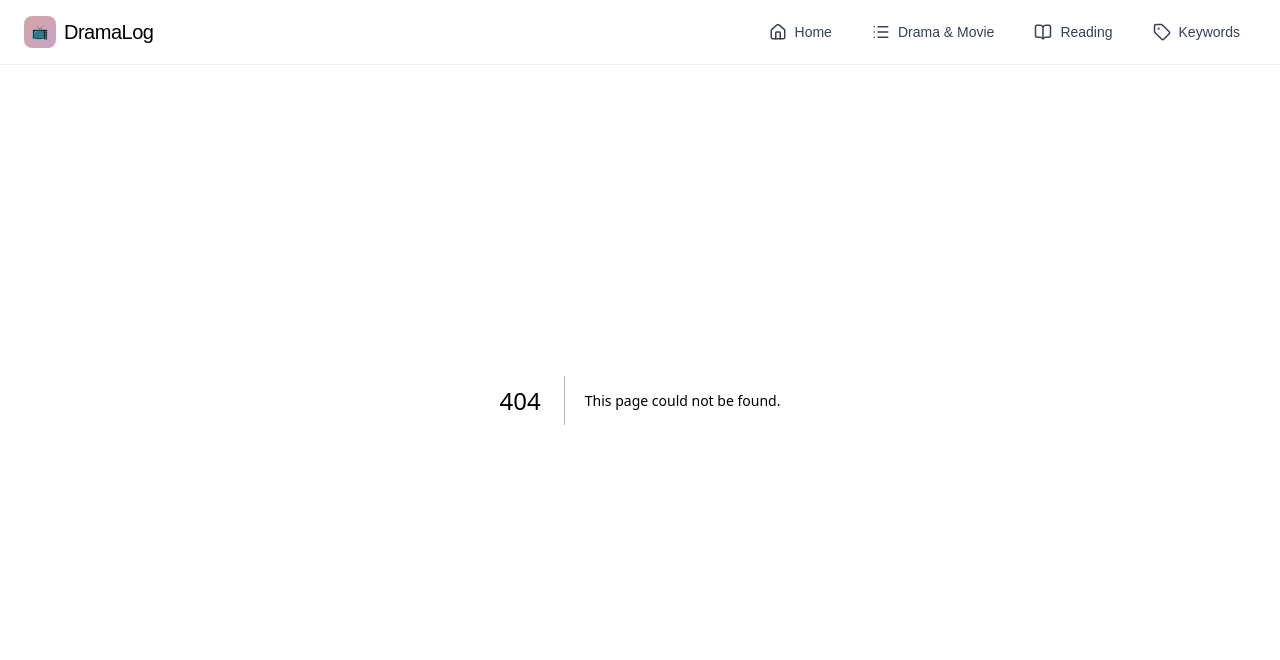
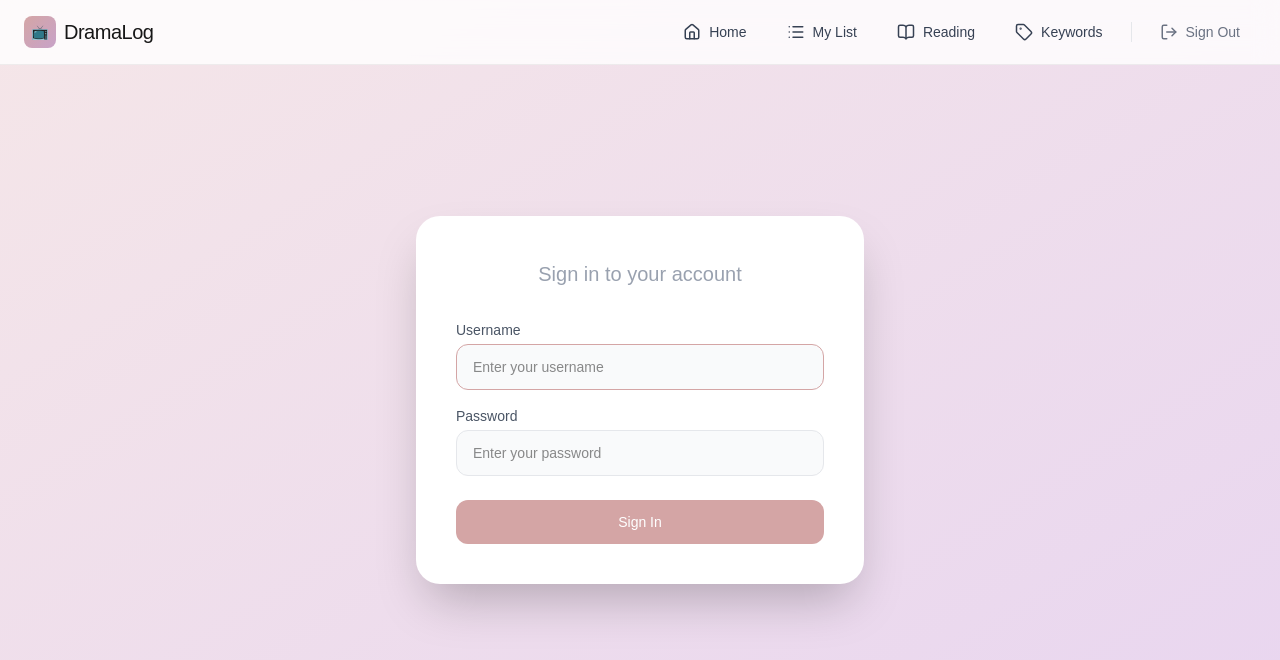
Before and after one commit to linh-on/drama-tracker, a Next.js app: page /login in a window 1280 px wide. Before the commit this address had no page. Shown: the top 660 px of the page. Built offline with nearby package versions, Linux system fonts and the light colour scheme.

Commit message:
Add login

```diff
--- a/package.json
+++ b/package.json
@@ -12,6 +12,7 @@
     "lucide-react": "^1.7.0",
     "motion": "^12.38.0",
     "next": "16.2.2",
+    "next-auth": "^5.0.0-beta.31",
     "pg": "^8.20.0",
     "react": "19.2.4",
     "react-dom": "19.2.4"
--- /dev/null
+++ b/src/app/api/auth/[...nextauth]/route.ts
@@ -0,0 +1,2 @@
+import { handlers } from "@/auth";
+export const { GET, POST } = handlers;
--- /dev/null
+++ b/src/app/login/page.tsx
@@ -0,0 +1,93 @@
+"use client";
+import { useState } from "react";
+import { signIn } from "next-auth/react";
+import { useRouter } from "next/navigation";
+import { motion } from "motion/react";
+
+export default function LoginPage() {
+  const router = useRouter();
+  const [username, setUsername] = useState("");
+  const [password, setPassword] = useState("");
+  const [error, setError] = useState("");
+  const [loading, setLoading] = useState(false);
+
+  const handleSubmit = async (e: React.FormEvent) => {
+    e.preventDefault();
+    setLoading(true);
+    setError("");
+
+    const result = await signIn("credentials", {
+      username,
+      password,
+      redirect: false,
+    });
+
+    if (result?.error) {
+      setError("Incorrect username or password");
+      setLoading(false);
+    } else {
+      router.push("/");
+      router.refresh();
+    }
+  };
+
+  return (
+    <div className="min-h-screen bg-gradient-to-br from-[#f5e6e8] to-[#e8d5f0] flex items-center justify-center p-4">
+      <motion.div
+        initial={{ opacity: 0, y: 20 }}
+        animate={{ opacity: 1, y: 0 }}
+        className="bg-white rounded-3xl shadow-2xl p-10 w-full max-w-md"
+      >
+        <div className="flex flex-col items-center mb-8">
+          <p className="text-gray-400 text-xl mt-1">Sign in to your account</p>
+        </div>
+
+        {/* Form */}
+        <form onSubmit={handleSubmit} className="space-y-4">
+          <div>
+            <label className="block text-sm text-gray-600 mb-1">Username</label>
+            <input
+              type="text"
+              value={username}
+              onChange={(e) => setUsername(e.target.value)}
+              className="w-full px-4 py-3 bg-gray-50 border border-gray-200 rounded-xl text-sm focus:outline-none focus:border-[#d4a5a5] transition-colors"
+              placeholder="Enter your username"
+              autoFocus
+              required
+            />
+          </div>
+
+          <div>
+            <label className="block text-sm text-gray-600 mb-1">Password</label>
+            <input
+              type="password"
+              value={password}
+              onChange={(e) => setPassword(e.target.value)}
+              className="w-full px-4 py-3 bg-gray-50 border border-gray-200 rounded-xl text-sm focus:outline-none focus:border-[#d4a5a5] transition-colors"
+              placeholder="Enter your password"
+              required
+            />
+          </div>
+
+          {error && (
+            <motion.p
+              initial={{ opacity: 0 }}
+              animate={{ opacity: 1 }}
+              className="text-red-400 text-sm text-center"
+            >
+              {error}
+            </motion.p>
+          )}
+
+          <button
+            type="submit"
+            disabled={loading}
+            className="w-full py-3 bg-[#d4a5a5] text-white rounded-xl hover:bg-[#c89595] transition-colors disabled:opacity-50 text-sm font-medium mt-2"
+          >
+            {loading ? "Signing in..." : "Sign In"}
+          </button>
+        </form>
+      </motion.div>
+    </div>
+  );
+}
--- /dev/null
+++ b/src/auth.ts
@@ -0,0 +1,25 @@
+import NextAuth from "next-auth";
+import Credentials from "next-auth/providers/credentials";
+
+export const { handlers, signIn, signOut, auth } = NextAuth({
+  providers: [
+    Credentials({
+      credentials: {
+        username: { label: "Username", type: "text" },
+        password: { label: "Password", type: "password" },
+      },
+      authorize(credentials) {
+        if (
+          credentials.username === process.env.AUTH_USERNAME &&
+          credentials.password === process.env.AUTH_PASSWORD
+        ) {
+          return { id: "1", name: credentials.username as string };
+        }
+        return null;
+      },
+    }),
+  ],
+  pages: {
+    signIn: "/login",
+  },
+});
--- a/src/components/Navigation.tsx
+++ b/src/components/Navigation.tsx
@@ -1,7 +1,8 @@
 "use client";
 import Link from "next/link";
 import { usePathname } from "next/navigation";
-import { Home, List, Tag, BookOpen } from "lucide-react";
+import { Home, List, Tag, BookOpen, LogOut } from "lucide-react";
+import { signOut } from "next-auth/react";
 
 export function Navigation() {
   const pathname = usePathname();
@@ -18,7 +19,7 @@ export function Navigation() {
         </div>
 
         {/* Nav links */}
-        <div className="flex gap-2">
+        <div className="flex gap-2 items-center">
           <Link
             href="/"
             className={`flex items-center gap-2 px-4 py-2 rounded-full transition-all ${
@@ -40,7 +41,7 @@ export function Navigation() {
             }`}
           >
             <List size={18} />
-            <span className="text-sm">Drama & Movie</span>
+            <span className="text-sm">My List</span>
           </Link>
 
           <Link
@@ -66,6 +67,18 @@ export function Navigation() {
             <Tag size={18} />
             <span className="text-sm">Keywords</span>
           </Link>
+
+          {/* Divider */}
+          <div className="w-px h-5 bg-gray-200 mx-1" />
+
+          {/* Sign Out */}
+          <button
+            onClick={() => signOut({ callbackUrl: "/login" })}
+            className="flex items-center gap-2 px-4 py-2 rounded-full text-gray-500 hover:bg-red-50 hover:text-red-400 transition-all"
+          >
+            <LogOut size={18} />
+            <span className="text-sm">Sign Out</span>
+          </button>
         </div>
       </div>
     </nav>
--- /dev/null
+++ b/src/middleware.ts
@@ -0,0 +1,27 @@
+import { auth } from "@/auth";
+import { NextResponse } from "next/server";
+
+export default auth((req) => {
+  const isLoggedIn = !!req.auth;
+  const isLoginPage = req.nextUrl.pathname === "/login";
+  const isApiAuth = req.nextUrl.pathname.startsWith("/api/auth");
+
+  // Always allow auth API routes
+  if (isApiAuth) return NextResponse.next();
+
+  // Redirect to login if not logged in
+  if (!isLoggedIn && !isLoginPage) {
+    return NextResponse.redirect(new URL("/login", req.url));
+  }
+
+  // Redirect to home if already logged in and visiting login page
+  if (isLoggedIn && isLoginPage) {
+    return NextResponse.redirect(new URL("/", req.url));
+  }
+
+  return NextResponse.next();
+});
+
+export const config = {
+  matcher: ["/((?!_next/static|_next/image|favicon.ico).*)"],
+};
```
Also changed, not shown: 1 other file (tests, documents, lock files or other folders).
